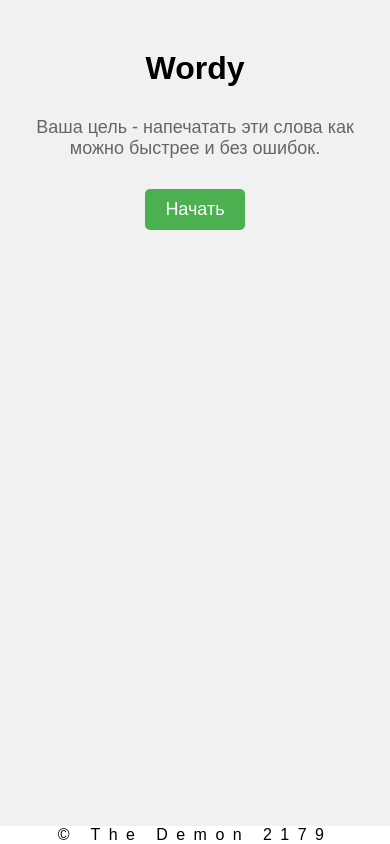
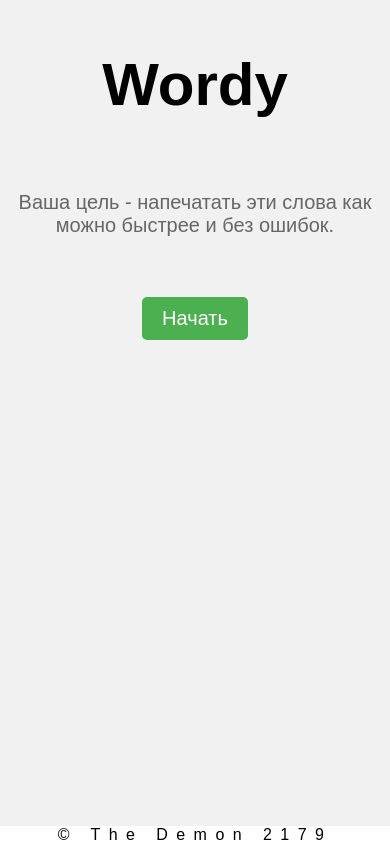
Before and after one commit to TheDemon2179/wordy-web, a plain HTML site: page index.html in a window 390 px wide. Drawn offline with Linux system fonts and the light colour scheme.

Commit message:
[UPDATE] Compability and design
Compatibility with devices of different sizes has been improved using media queries. The website design has been slightly improved for the better.

```diff
--- a/style.css
+++ b/style.css
@@ -5,13 +5,16 @@ body {
 h1 {
     text-align: center;
     color: #666666;
+    font-size: 60px;
     margin-top: 50px;
+    margin-bottom: 1.2em;
 }
 p {
     text-align: center;
-    font-size: 18px;
+    font-size: 20px;
     color: #666666;
     margin-top: 30px;
+    margin-bottom: 3em;
 }
 input[type="text"] {
     display: block;
@@ -27,15 +30,20 @@ button {
     display: block;
     margin: 30px auto;
     padding: 10px 20px;
-    font-size: 18px;
+    font-size: 30px;
     border-radius: 5px;
     border: none;
     outline: none;
     background-color: #4CAF50;
     color: #ffffff;
     cursor: pointer;
+
+    transition: all 0.2s;
 }
 
+button:hover {
+    background-color: #5dbc60;
+}
 .hidden {
     display:none
 }
@@ -52,3 +60,34 @@ button {
     bottom: 0;
     width: 100%;
 }
+
+@media screen and (max-width: 600px) {
+    h1 {
+        font-size: 60px;
+        margin-bottom: 1.2em;
+    }
+    p {
+        font-size: 20px;
+        margin-bottom: 3em;
+    }
+    button {
+      font-size: 20px;
+    }
+}
+
+@media screen and (min-width: 1600px) {
+    h1 {
+        font-size: 120px;
+        margin-bottom: 1.2em;
+    }
+    p {
+        font-size: 40px;
+        margin-bottom: 3em;
+    }
+    button {
+      font-size: 40px;
+    }
+    input[type="text"] {
+        width: 50%;
+    }
+}
```
